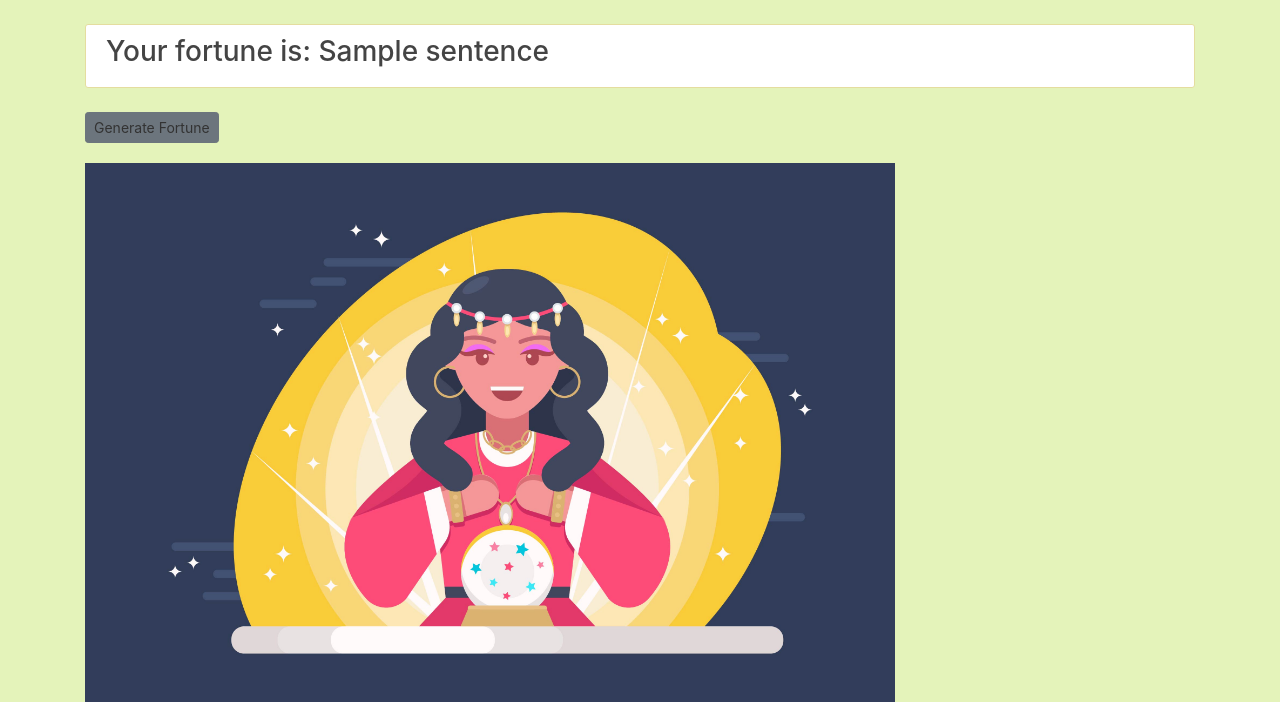
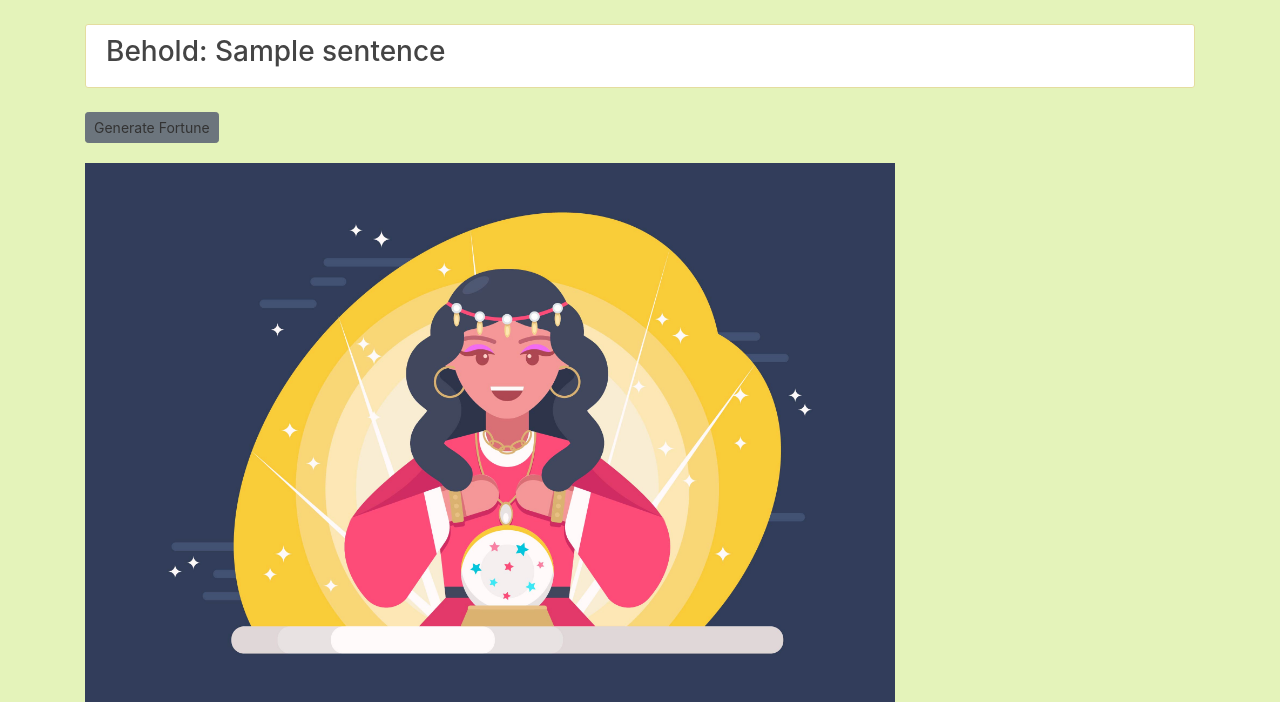
Before and after one commit to sophiecosgrove/sfia2, a Flask app: template service1/application/templates/home.html in a window 1280 px wide. Shown: the part 56-758 px from the top of the page. Run offline with Flask 2, Linux system fonts and the light colour scheme; the template is opened without the code that fills it: most values are stand-ins (such as "Sample title", 1, 10 or a date in 2020); some libraries are stand-ins or nearby versions.

Commit message:
presentation change

```diff
--- a/service1/application/templates/home.html
+++ b/service1/application/templates/home.html
@@ -10,7 +10,7 @@
         <body>
             <article class="media content-section">
                 <div>
-                 <h3>Your fortune is: {{ sentence }}</h3>
+                 <h3>Behold: {{ sentence }}</h3>
                 </div>
             </article>
             <p>
```
